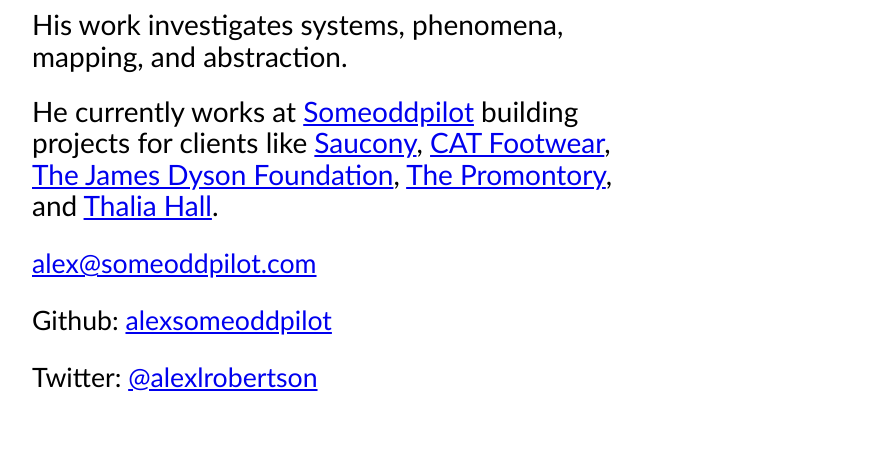
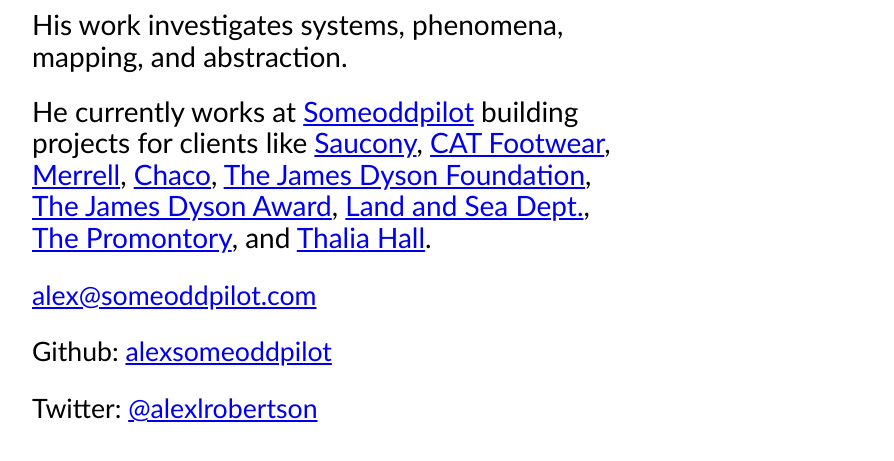
Before and after one commit to alexlrobertson/simple-site, a plain HTML site: page index.html in a window 1280 px wide. Shown: the part 163-624 px from the top of the page, without its empty margins (168-1062 px from the left). Drawn offline with Linux system fonts and the light colour scheme.

Commit message:
Adding more projects

```diff
--- a/index.html
+++ b/index.html
@@ -78,7 +78,11 @@
       He currently works at <a href="http://www.someoddpilot.com" target="_blank" itemprop="worksFor">Someoddpilot</a> building projects for clients like
       <a href="http://blog.saucony.com" target="_blank">Saucony</a>,
       <a href="http://www.catfootwear.com/US/en/discover-our-story/" target="_blank">CAT Footwear</a>,
+      <a href="http://www.merrell.com/US/en/discover-capra/" target="_blank">Merrell</a>,
+      <a href="http://www.chacos.com/US/en/Outcross-Evo" target="_blank">Chaco</a>,
       <a href="http://www.jamesdysonfoundation.com/" target="_blank">The James Dyson Foundation</a>,
+      <a href="http://www.jamesdysonaward.org/" target="_blank">The James Dyson Award</a>,
+      <a href="http://landandseadept.com/" target="_blank">Land and Sea Dept.</a>,
       <a href="http://promontorychicago.com/" target="_blank">The Promontory</a>,
       and <a href="http://thaliahallchicago.com/" target="_blank">Thalia Hall</a>.
     </h2>
```
